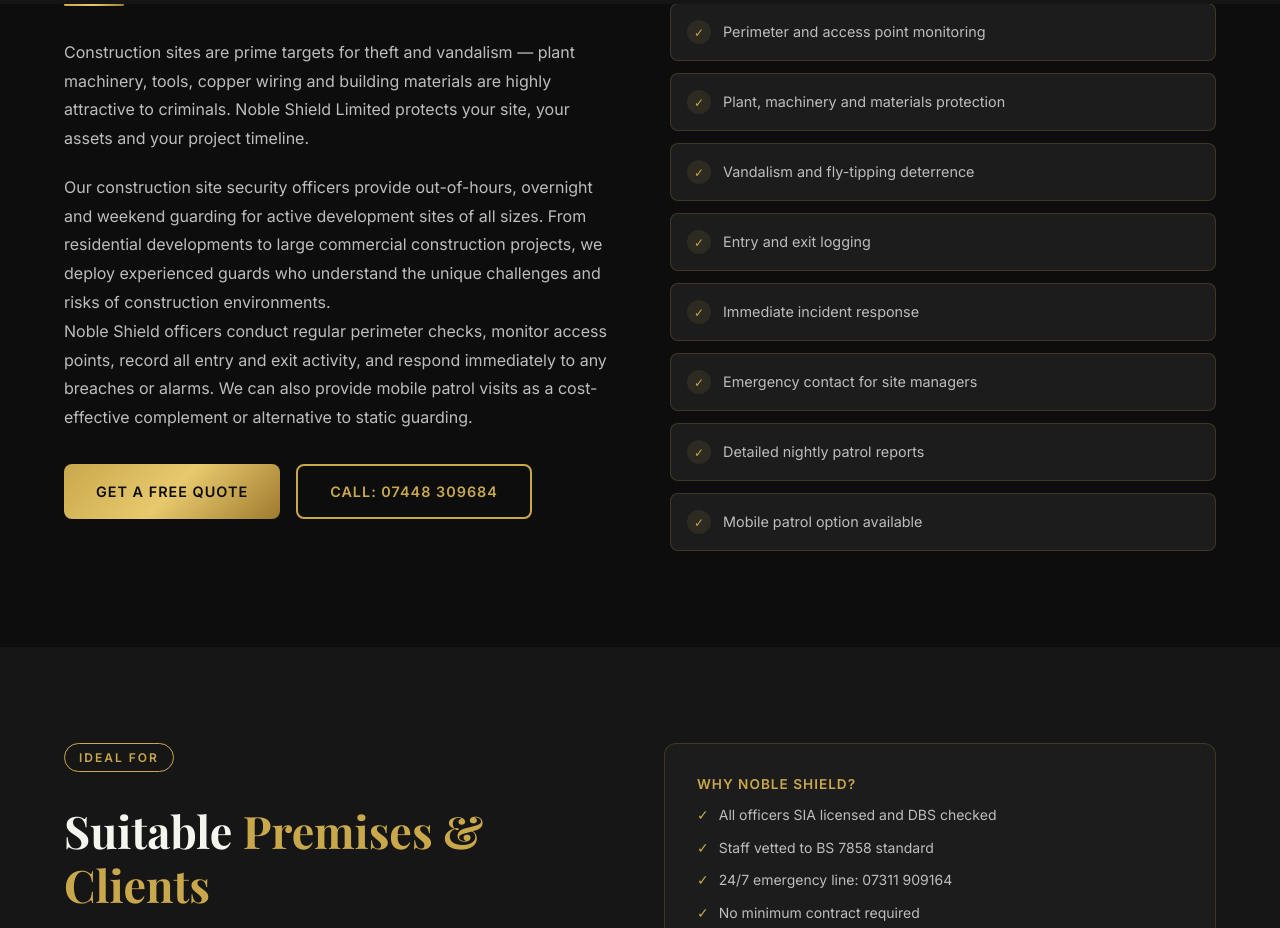
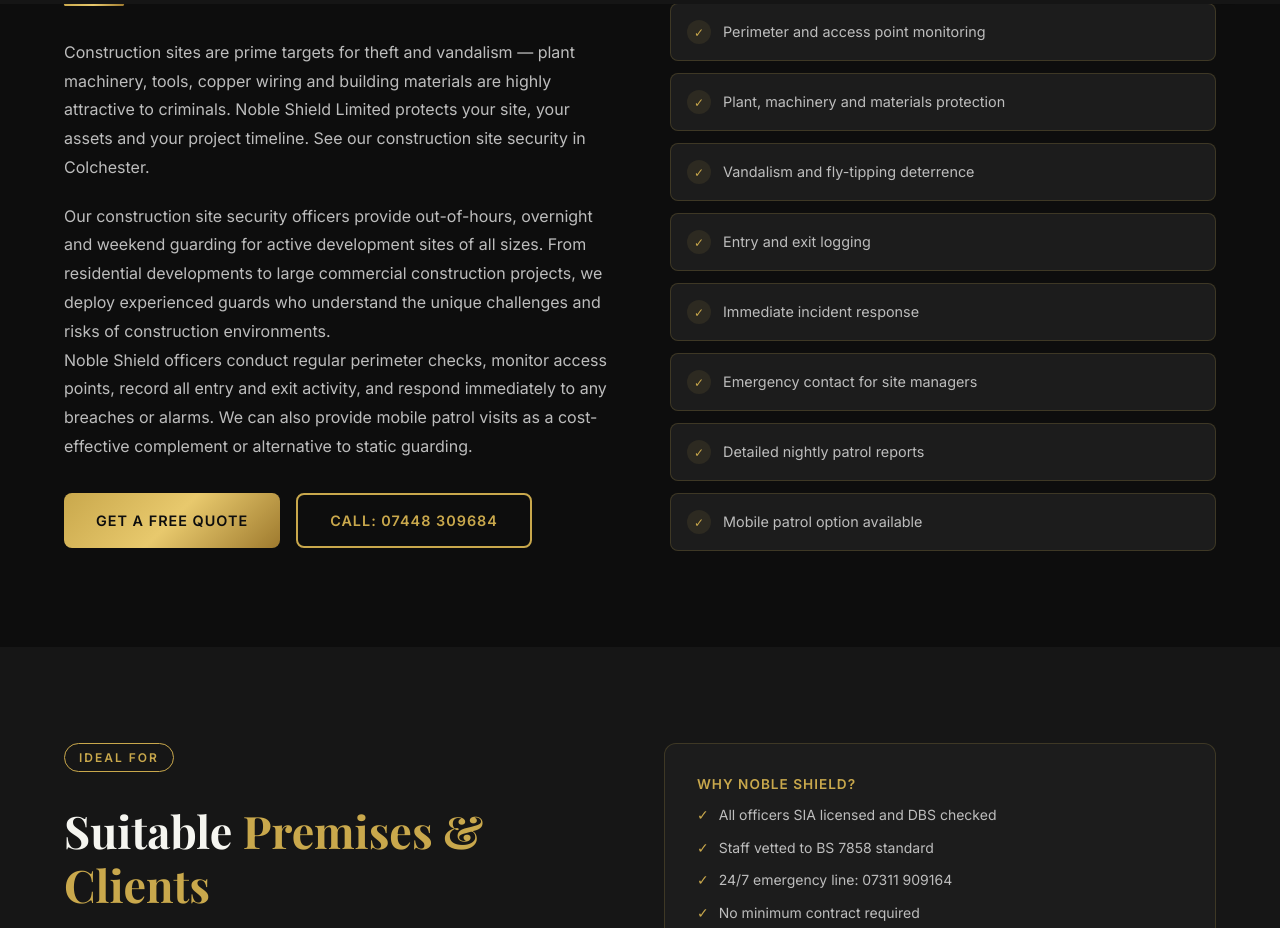
Before and after one commit to LailaSabir/noble-shield-limited, a plain HTML site: page services/construction-security.html in a window 1280 px wide. Shown: the part 796-1724 px from the top of the page. Drawn offline with nearby package versions, Linux system fonts and the light colour scheme.

Commit message:
Update construction-security.html

```diff
--- a/services/construction-security.html
+++ b/services/construction-security.html
@@ -93,6 +93,7 @@
 						<p style="margin-bottom: 20px">
 							Construction sites are prime targets for theft and vandalism — plant machinery, tools, copper wiring and building materials are highly attractive to criminals. Noble Shield Limited protects your site, your assets and your
 							project timeline.
+							<a href="construction-security-colchester.html">See our construction site security in Colchester.</a>
 						</p>
 						<p>
 							Our construction site security officers provide out-of-hours, overnight and weekend guarding for active development sites of all sizes. From residential developments to large commercial construction projects, we deploy
```
